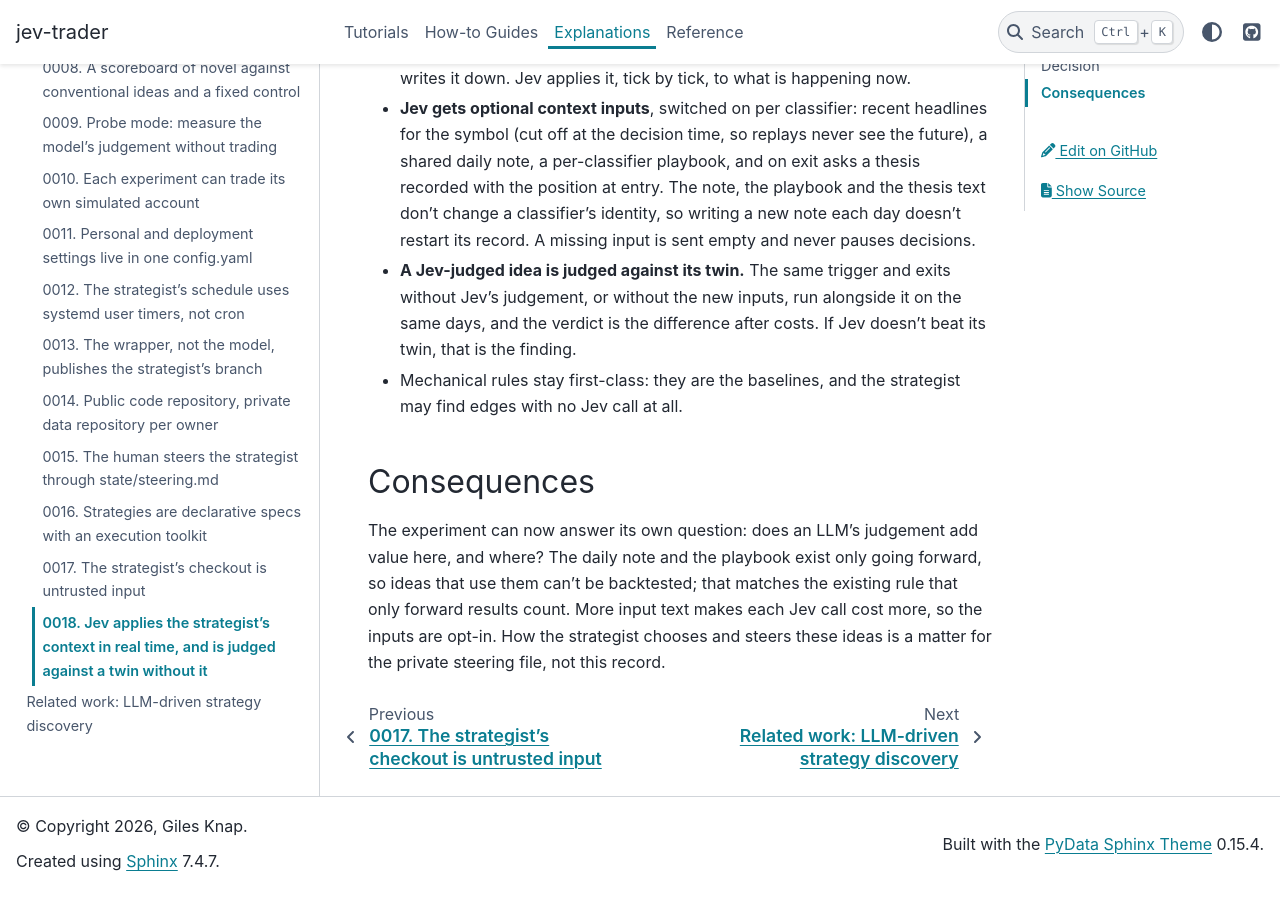
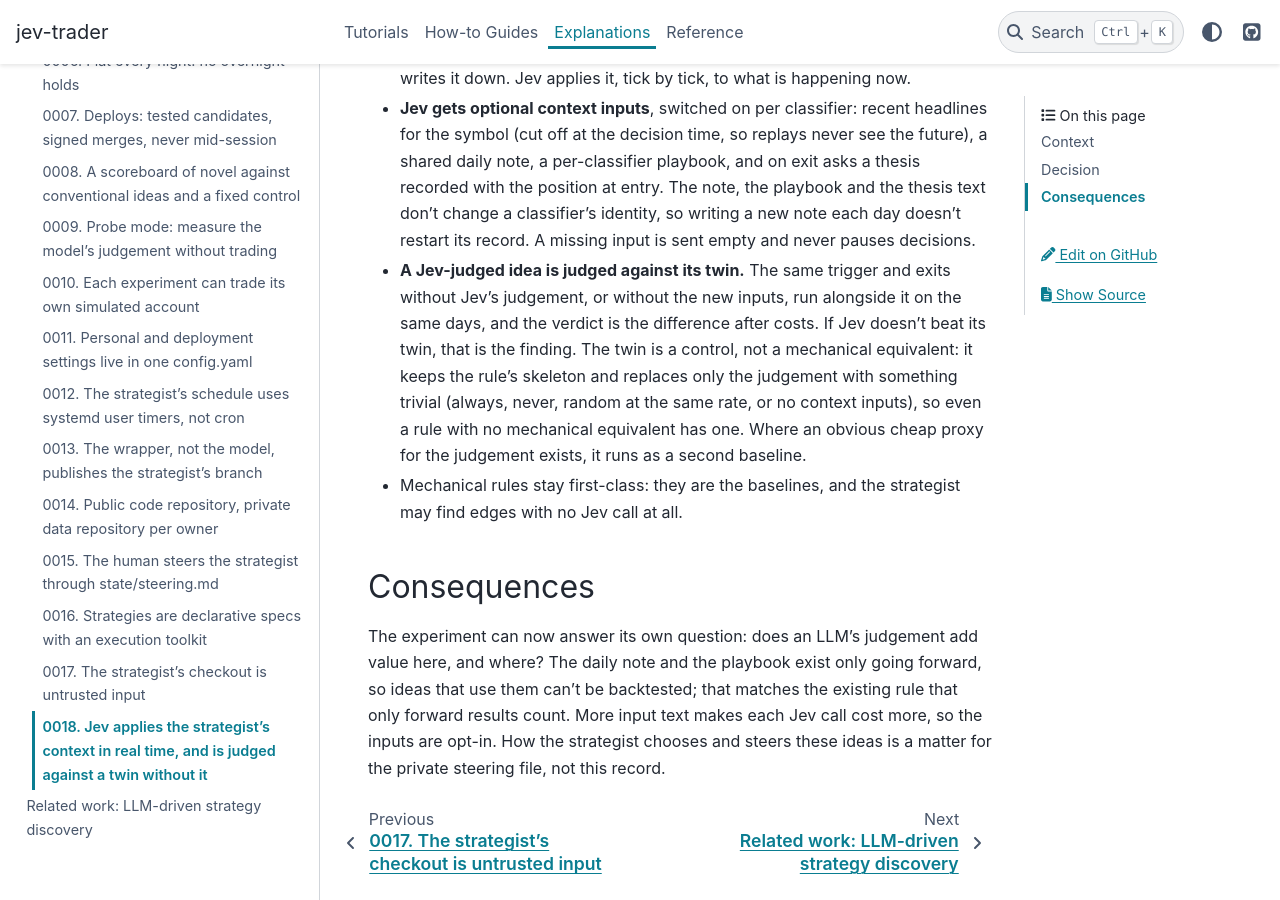
Before and after one commit to gilesknap/jev-trader, a Sphinx documentation site: the page built from docs/explanations/adr/0018-jev-applies-strategist-context.md, in a window 1280 px wide and 900 px high, scrolled down 828 px. Built offline with Sphinx 7.4.7 and the PyData theme 0.15.4, drawn with Linux system fonts in a browser that asks for light colours.

Commit message:
ADR 0018: the twin is a control, not an equivalent
Co-Authored-By: Claude Opus 5.5 (1M context) <noreply@anthropic.com>
Claude-Session: https://claude.ai/code/session_014sEfkhbwqQMpnrdnqX1Y92

```diff
--- a/docs/explanations/adr/0018-jev-applies-strategist-context.md
+++ b/docs/explanations/adr/0018-jev-applies-strategist-context.md
@@ -28,6 +28,10 @@ slow, careful reasoning, once a day. Neither was being used in the live decision
 - **A Jev-judged idea is judged against its twin.** The same trigger and exits without Jev's
   judgement, or without the new inputs, run alongside it on the same days, and the verdict is the
   difference after costs. If Jev doesn't beat its twin, that is the finding.
+  The twin is a control, not a mechanical equivalent: it keeps the rule's skeleton and replaces
+  only the judgement with something trivial (always, never, random at the same rate, or no context
+  inputs), so even a rule with no mechanical equivalent has one. Where an obvious cheap proxy for the
+  judgement exists, it runs as a second baseline.
 - Mechanical rules stay first-class: they are the baselines, and the strategist may find edges with
   no Jev call at all.
 
```
